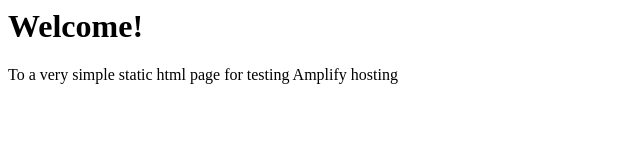
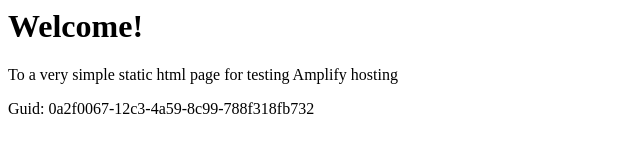
Before and after one commit to aws-aemilia-arn/Github-PR-Commit-Integration-Test-DoNotTouch-v1-prod-eu-north-1, a website: page src/index.html in a window 1280 px wide. Shown: the whole page, without its empty margins (0-640 px from the left). Drawn offline with Linux system fonts and the light colour scheme.

Commit message:
commit from integ tests

```diff
--- a/src/index.html
+++ b/src/index.html
@@ -1,3 +1,5 @@
+
+
 <html lang="en">
 
 <head>
@@ -10,6 +12,6 @@
 <body>
     <h1>Welcome!</h1>
     <p>To a very simple static html page for testing Amplify hosting</p>
-</body>
+    <p>Guid: 0a2f0067-12c3-4a59-8c99-788f318fb732</p></body>
 
 </html>
```
